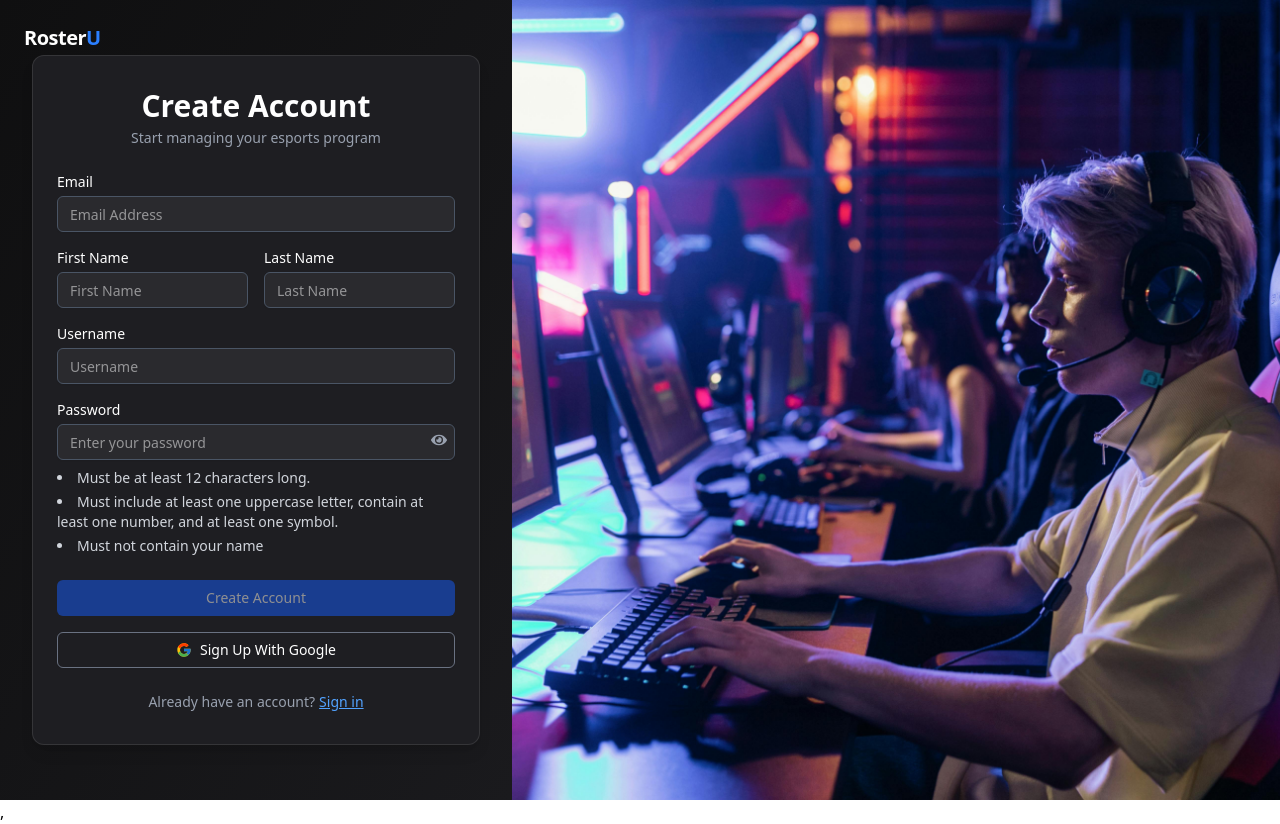
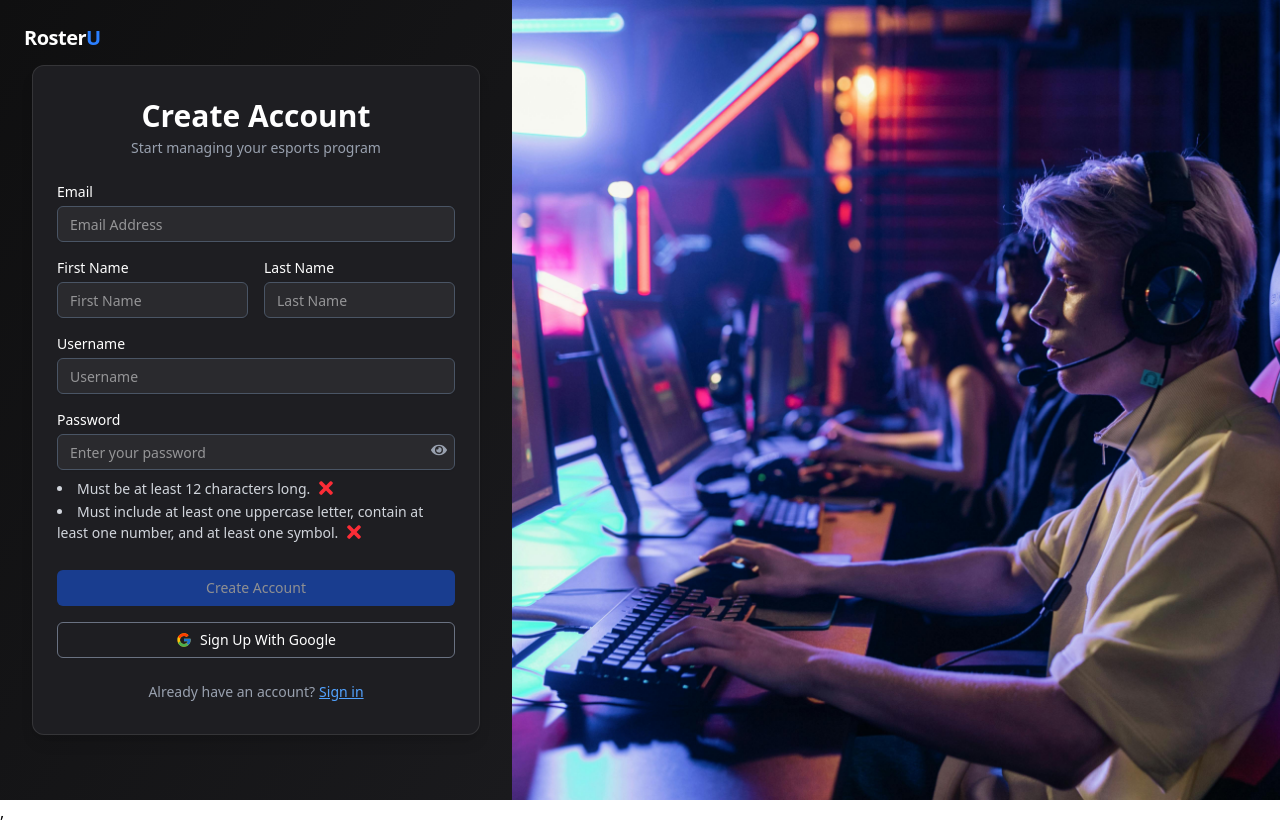
Before and after one commit to thekevinchau/UDEsportsPM_FE, a React (Vite) app: page /register in a window 1280 px wide. Built offline with nearby package versions, Linux system fonts and the light colour scheme.

Commit message:
Added user registration functionality. Need to configure emailing service next

```diff
--- a/package.json
+++ b/package.json
@@ -15,6 +15,7 @@
     "@radix-ui/react-slot": "^1.2.0",
     "@reduxjs/toolkit": "^2.8.2",
     "@tailwindcss/vite": "^4.1.4",
+    "axios": "^1.9.0",
     "class-variance-authority": "^0.7.1",
     "clsx": "^2.1.1",
     "jwt-decode": "^4.0.0",
--- a/src/api/accountService.ts
+++ b/src/api/accountService.ts
@@ -1,5 +1,6 @@
 import { serverURL } from "@/config/config";
 import { jwtDecode } from "jwt-decode";
+import axios from 'axios';
 
 export interface DecodedJWT {
   sub: string;
@@ -7,6 +8,19 @@ export interface DecodedJWT {
   iat: number;
   [key: string]: unknown; // For custom claims like "role", "email", etc.
 }
+
+interface UserDTO {
+  email: string,
+  username: string
+}
+
+const userApi = axios.create({
+  baseURL: serverURL,
+  timeout: 5000,
+  headers: {
+    'Content-Type': 'application/json',
+  }
+});
 
 export async function login(email: string, password: string): Promise<boolean> {
   try {
@@ -33,3 +47,18 @@ export async function login(email: string, password: string): Promise<boolean> {
     return false;
   }
 }
+
+export async function register(email: string, username: string, password: string, fullName: string): Promise<UserDTO | string> {
+  try{
+    const response = await userApi.post('/users/register',{
+      username: username,
+      password: password,
+      fullName: fullName,
+      email: email
+    })
+    return response.data;
+  }catch(err){
+    console.error("Login error", err);
+  }
+  return "Failed to create user";
+}
--- a/src/components/NavBar.tsx
+++ b/src/components/NavBar.tsx
@@ -1,12 +1,8 @@
 import { JSX } from "react";
 import { Button } from "./ui/button";
 import { Link } from "react-router-dom";
-import { RootState } from "@/redux/store";
-import { useSelector } from "react-redux";
 
 export default function NavBar(): JSX.Element {
-  const user: string = useSelector((state: RootState) => state.auth.user);
-  const isLoggedIn: boolean = useSelector((state: RootState) => state.auth.isAuthenticated);
   return (
     <header className="fixed top-0 z-50 w-full backdrop-blur-md bg-black/70 border-b border-white/10">
       <div className="max-w-7xl mx-auto px-6 py-4 flex items-center justify-between text-white">
@@ -17,8 +13,6 @@ export default function NavBar(): JSX.Element {
           </Link>
         </div>
         <div className="text-white">
-        {user}
-        {isLoggedIn ? "Logged in" : null}
         </div>
 
         {/* Navigation Links */}
--- a/src/components/SignUp.tsx
+++ b/src/components/SignUp.tsx
@@ -3,9 +3,10 @@ import { Label } from "@/components/ui/label";
 import { Button } from "@/components/ui/button";
 import { FcGoogle } from "react-icons/fc";
 import { useState } from "react";
-import { login } from "@/api/accountService";
+import { register} from "@/api/accountService";
 import { Link } from "react-router-dom";
-import { FaEye, FaEyeSlash } from "react-icons/fa";
+import { FaEye, FaEyeSlash, FaTimes } from "react-icons/fa";
+import { FcCheckmark } from "react-icons/fc";
 
 export function UserSignUp() {
   const [email, setEmail] = useState("");
@@ -46,17 +47,20 @@ export function UserSignUp() {
       console.log(isValidPassword(password));
       return;
     }
-    await login(email, password);
+    const user = register(email, username, password, firstName + " " + lastName);
+    console.log(user);
   };
-  //if the password length is greater than 0 and its less than 12, it should be red text
-  //if the password length is greater than 12 then it should be green text
-  //if not both cases, let it be gray
-  const validLengthColor =
-    password.length > 0 && password.length < 12
-      ? "text-red-500"
-      : password.length >= 12
-      ? "text-green-500"
-      : "text-gray-300";
+  //if the password length is greater than 0 and its less than 12, it should be false
+  //if the password length is greater than 12 then it should be true
+  const isValidLength = password.length < 12 ? true : false;
+  //uses regex to check if there is at least one uppercase letter, one number, and one special character
+  const isValidCharacters =
+    /[A-Z]/.test(password) &&
+    /[0-9]/.test(password) &&
+    /[!@#$%^&*(),.?":{}|<>]/.test(password) &&
+    password.length > 0
+      ? true
+      : false;
 
   return (
     <div className="relative w-full min-h-screen flex items-center justify-center px-4 sm:px-6 bg-gradient-to-br from-[#0f0f10] to-[#1a1a1d] text-white">
@@ -168,18 +172,26 @@ export function UserSignUp() {
             </div>
 
             {/* Password Rules */}
-  <ul className="list-disc list-inside mt-2 space-y-1 text-sm text-gray-300">
-    <li className={validLengthColor}>
-      Must be at least 12 characters long.
+            <ul className="list-disc list-inside mt-2 text-sm text-gray-300">
+              <li>
+                Must be at least 12 characters long.{" "}
+                {isValidLength ? (
+                  <FaTimes className="text-red-500 inline-block pb-1 text-2xl" />
+                ) : (
+                  <FcCheckmark className="inline-block pb-1 text-2xl" />
+                )}
               </li>
               <li>
-      Must include at least one uppercase letter, contain at least one number,
-      and at least one symbol.
+                Must include at least one uppercase letter, contain at least one
+                number, and at least one symbol.{" "}
+                {isValidCharacters ? (
+                  <FcCheckmark className="inline-block pb-1 text-2xl" />
+                ) : (
+                  <FaTimes className="text-red-500 inline-block pb-1 text-2xl" />
+                )}
               </li>
-    <li>Must not contain your name</li>
             </ul>
           </div>
-
 
           {/* Create Account Button */}
           <Button
```
Also changed, not shown: 1 other file (tests, documents, lock files or other folders). Lines whose indentation alone changed are shown as unchanged.
